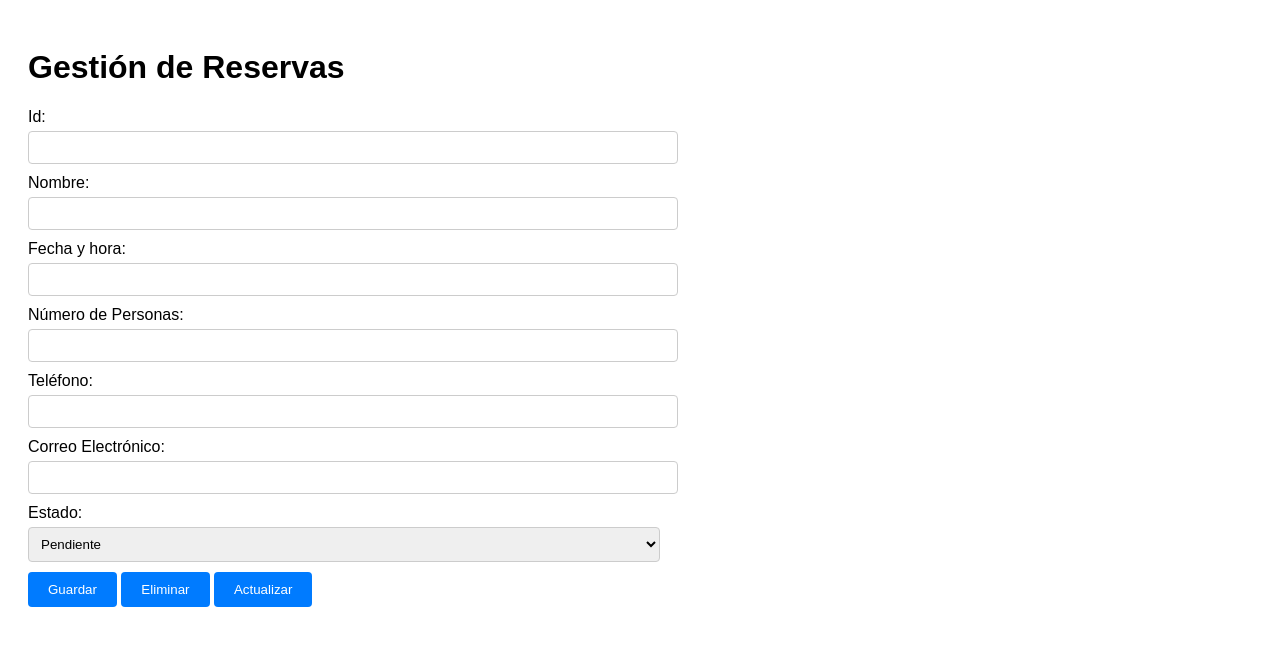
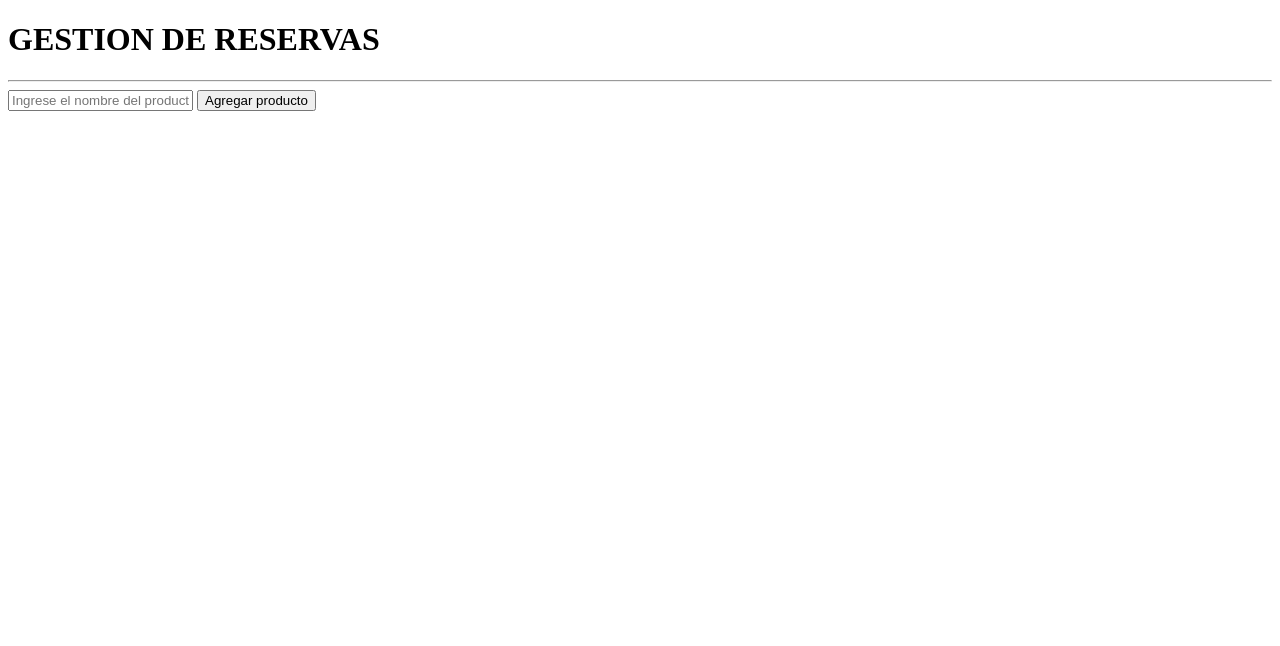
Before and after one commit to EliQuina/reservas, a plain HTML site: page index.html in a window 1280 px wide. Drawn offline with Linux system fonts and the light colour scheme.

Commit message:
reconstruccion de codigo

```diff
--- a/index.html
+++ b/index.html
@@ -1,48 +1,21 @@
 <!DOCTYPE html>
-<html lang="es">
+<html lang="en">
 <head>
     <meta charset="UTF-8">
     <meta name="viewport" content="width=device-width, initial-scale=1.0">
     <title>Document</title>
 </head>
 <body>
-    <div class="container">
-        <h1>Gestión de Reservas</h1>
-        <form id="form-reserva">
-            <label for="id">Id:</label>
-            <input type="number" id="nombre" name="nombre" required>
-
-            <label for="nombre">Nombre:</label>
-            <input type="text" id="nombre" name="nombre" required>
-
-            <label for="fecha_hora">Fecha y hora:</label>
-            <input type="datetime" id="fecha" name="fecha" required>
-
-            <label for="num_per">Número de Personas:</label>
-            <input type="number" id="numero_personas" name="numero_personas" required>
-
-            <label for="telefono">Teléfono:</label>
-            <input type="tel" id="telefono" name="telefono" required>
-
-            <label for="email">Correo Electrónico:</label>
-            <input type="email" id="correo_electronico" name="correo_electronico" required>
-
-            <label for="estado">Estado:</label>
-            <select id="estado" name="estado" required>
-                <option value="pendiente">Pendiente</option>
-                <option value="confirmada">Confirmada</option>
-                <option value="cancelada">Cancelada</option>
-            </select>
-
-            <button type="submit" class="button" id="guardar-btn">Guardar</button>
-            <button type="button" class="button" id="eliminar-btn">Eliminar</button>
-            <button type="button" class="button" id="actualizar-btn">Actualizar</button>
-        </form>
-    </div>
+    <h1>GESTION DE RESERVAS</h1>
+    <hr>
+    <form id="form-product">
+        <input type="text" id="nombre" placeholder="Ingrese el nombre del producto">
+        <button type="submit">Agregar producto</button>
+    </form>
 <script type="module">
- // Import the functions you need from the SDKs you need
- import { initializeApp } from "https://www.gstatic.com/firebasejs/10.12.0/firebase-app.js";
- import {getFirestore,collection,addDoc,onSnapshot,deleteDoc,doc} from "https://www.gstatic.com/firebasejs/10.12.0/firebase-firestore.js"
+// Import the functions you need from the SDKs you need
+import { initializeApp } from "https://www.gstatic.com/firebasejs/10.12.0/firebase-app.js";
+  import {getFirestore,collection,addDoc,onSnapshot,deleteDoc,doc} from "https://www.gstatic.com/firebasejs/10.12.0/firebase-firestore.js"
   // TODO: Add SDKs for Firebase products that you want to use
   // https://firebase.google.com/docs/web/setup#available-libraries
 
@@ -55,74 +28,22 @@
     messagingSenderId: "342922590938",
     appId: "1:342922590938:web:b86f4304821e21f3a983e3"
   };
+
   // Initialize Firebase
   const app = initializeApp(firebaseConfig);
   // constancia de la base de datos
-
   const db=getFirestore(app);
 
-  const reserva= document.getElementById("form-reserva");
-  reserva.addEventListener("submit",async(e)=>{
+  const productform = document.getElementById("form-product");
+  productform.addEventListener("submit",async(e)=>{
     // evento
     e.preventDefault();
-    await addDoc(collection(db,"reservas"),{
-        id: reserva.id.value,
-        nombre: reserva.nombre.value,
-        fecha_hora: reserva.fecha_hora.value,
-        num_per: reserva.num_per.value,
-        telefono: reserva.telefono.value,
-        email: reserva.email.value,
-        estado: reserva.estado.value
+    await addDoc(collection(db,"producto"),{
+        nombre: productform.nombre.value
     });
-    reserva.reset();
+    productform.reset();
   });
   </script>
-      <style>
-        body {
-            font-family: Arial, sans-serif;
-            display: flex;
-        }
+  </body>
 
-        .container {
-            width: 50%;
-            padding: 20px;
-        }
-
-        .sidebar {
-            width: 50%;
-            padding: 20px;
-            border-left: 1px solid #ccc;
-        }
-
-        form label {
-            display: block;
-            margin-top: 10px;
-        }
-
-        form input, form select {
-            width: 100%;
-            padding: 8px;
-            margin-top: 5px;
-            border: 1px solid #ccc;
-            border-radius: 4px;
-        }
-
-        .button {
-            display: inline-block;
-            padding: 10px 20px;
-            margin-top: 10px;
-            background-color: #007bff;
-            color: #fff;
-            text-align: center;
-            border: none;
-            border-radius: 4px;
-            cursor: pointer;
-            text-decoration: none;
-        }
-
-        .button:hover {
-            background-color: #0056b3;
-        }
-    </style>
-  </body>
 </html>
```
